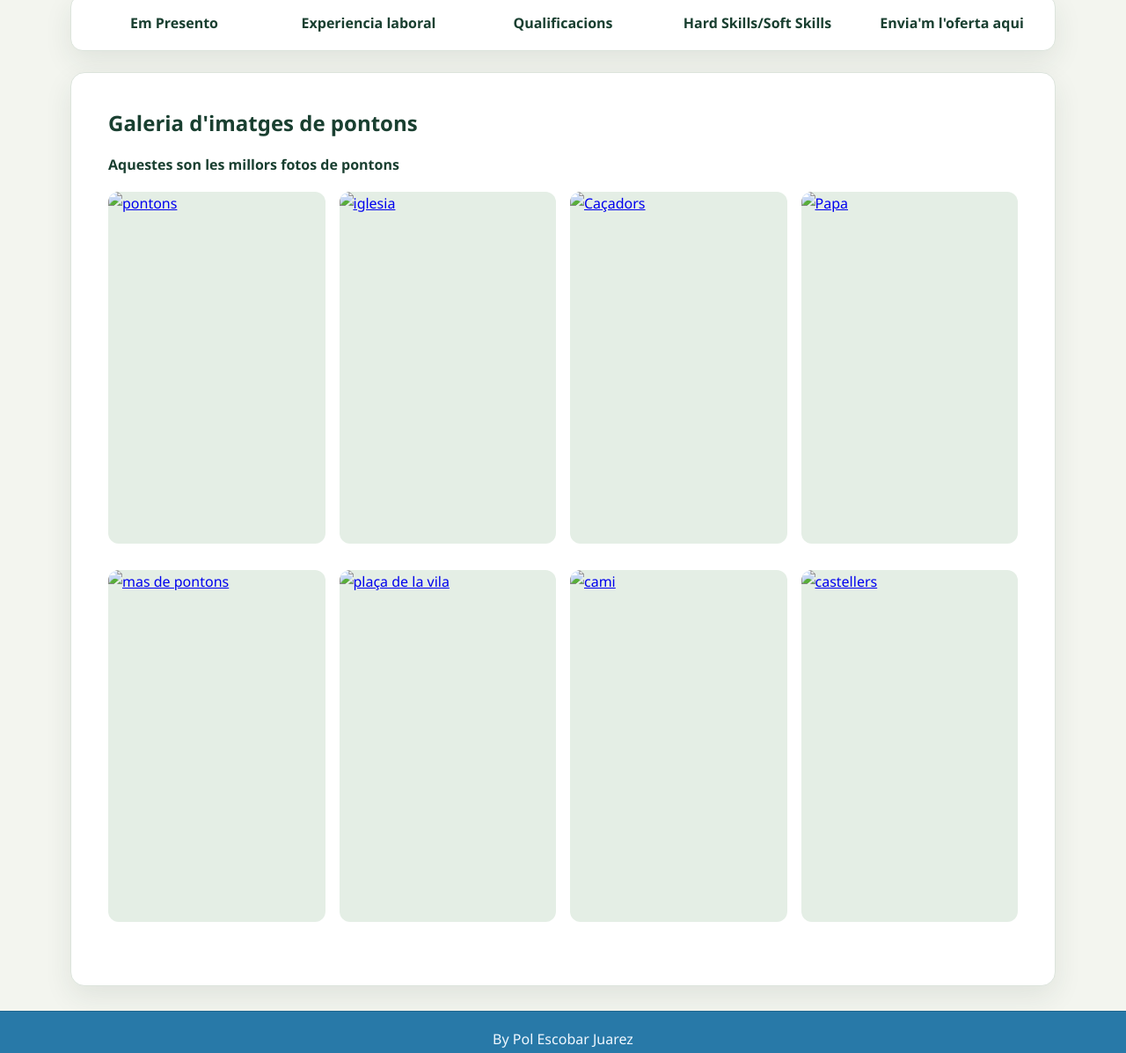
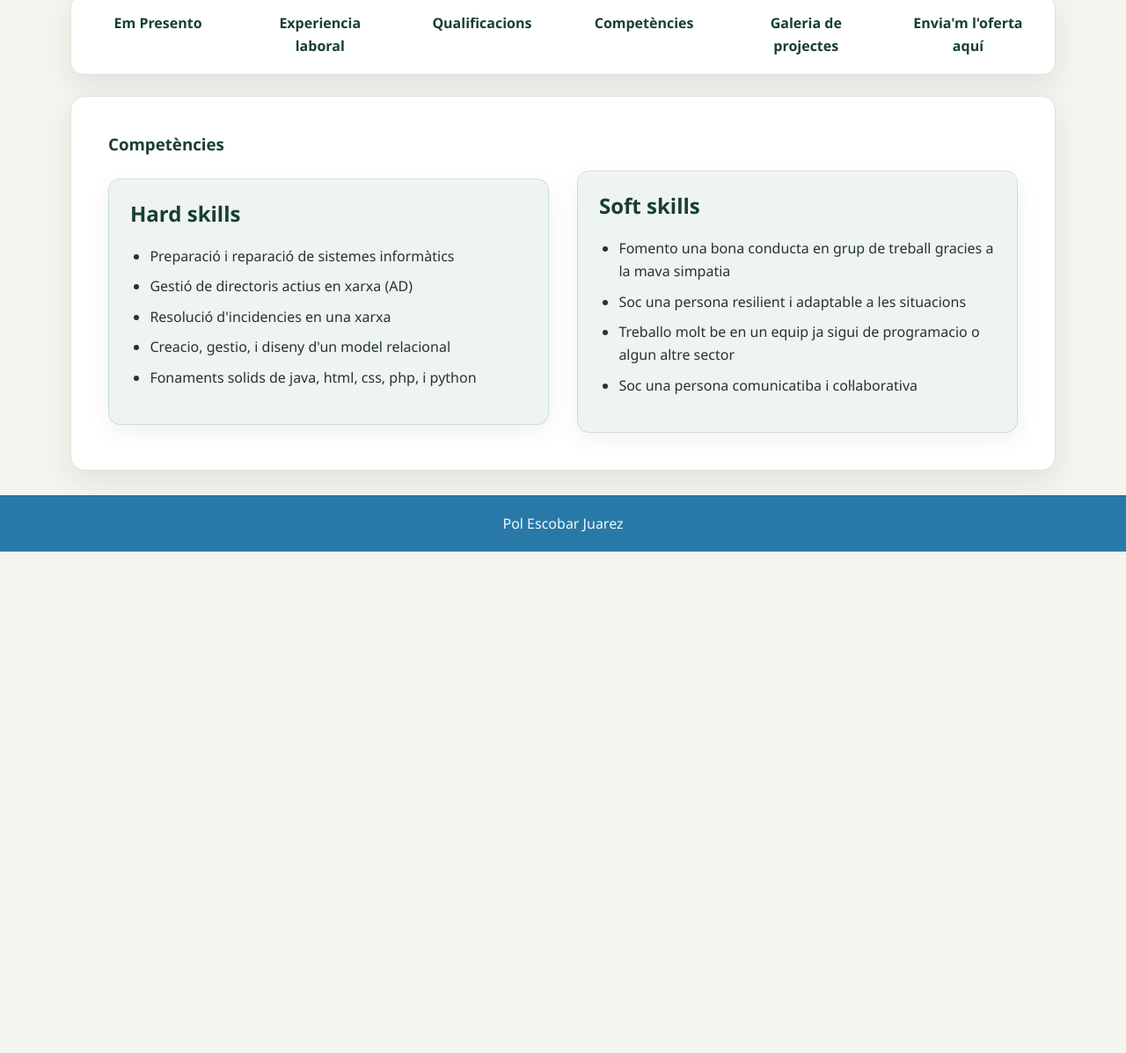
Before and after one commit to pescobar-bit/pescobar-bit.github.io, a plain HTML site: page habilitats.html in a window 1280 px wide. Shown: the part 206-1403 px from the top of the page at 88% size. After the commit the page ends 833 px from the top, so only its background shows below. Drawn offline with Linux system fonts and the light colour scheme.

Commit message:
Competencies

```diff
--- a/css/styles.css
+++ b/css/styles.css
@@ -51,7 +51,8 @@ body {
   display: block;
   width: 100px;
   height: 100px;
-  object-fit: contain;
+  aspect-ratio: 1;
+  object-fit: cover;
   border-radius: 50%;
 }
 
@@ -145,10 +146,24 @@ article h3 {
   margin-bottom: 0;
 }
 
-/* Permite que las columnas compartan el espacio disponible sin desbordarse. */
+/* Da a las columnas un efecto de cristal translúcido sin perder legibilidad. */
 .column {
   flex: 1 1 0;
   min-width: 0;
+  padding: 24px;
+  border: 1px solid rgb(36 92 67 / 15%);
+  border-radius: 14px;
+  background: rgb(228 238 229 / 62%);
+  box-shadow: 0 8px 24px rgb(34 57 42 / 7%), inset 0 1px rgb(255 255 255 / 80%);
+  -webkit-backdrop-filter: blur(12px);
+  backdrop-filter: blur(12px);
+  transition: background-color 180ms ease, box-shadow 180ms ease, transform 180ms ease;
+}
+
+.column:hover {
+  background: rgb(228 238 229 / 78%);
+  box-shadow: 0 12px 28px rgb(34 57 42 / 11%), inset 0 1px rgb(255 255 255 / 90%);
+  transform: translateY(-2px);
 }
 
 /* Ajusta las imágenes de las columnas y la imagen de Pontons al ancho disponible. */
@@ -241,6 +256,20 @@ nav li + li {
   overflow: hidden;
   border-radius: 12px;
   background: var(--green-light);
+}
+
+/* Separa el text del contingut visual de cada projecte. */
+.gallery-item-content {
+  padding: 18px;
+}
+
+.gallery-item-content h2 {
+  margin: 0 0 8px;
+  font-size: 1.15rem;
+}
+
+.gallery-item-content p {
+  margin: 0;
 }
 
 /* Mantiene la proporción de las imágenes de la galería y suaviza su ampliación. */
--- a/habilitats.html
+++ b/habilitats.html
@@ -1,88 +1,53 @@
 <!DOCTYPE html>
-<html lang="en">
+<html lang="ca">
 <head>
     <meta charset="UTF-8">
     <meta name="viewport" content="width=device-width, initial-scale=1.0">
     <link rel="stylesheet" href="css/styles.css">
     <script src="js/script.js" defer></script>
-    <title>CV - Pol Escobar Juarez</title>
+    <title>Competències - Pol Escobar Juarez</title>
 </head>
 <body>
     <div class="site-header-wrap">
-        <header class="site-title-header" aria-label="Capçalera de Pontons">
+        <header class="site-title-header" aria-label="Capçalera de Pol Escobar Juarez">
             <h2>Pol Escobar Juarez</h2>
         </header>
-        <header class="site-crest-header" aria-label="Escut de Pontons">
+        <header class="site-crest-header" aria-label="Fotografia de Pol">
             <img src="img/Pol.png" alt="Pol">
         </header>
     </div>
 
     <section>
         <nav id="site-navigation" aria-label="Navegació principal"></nav>
-  <article>
-    <h2>Galeria d'imatges de pontons</h2>
+    <article>
+      <h1>Competències</h1>
 
-    <h4>Aquestes son les millors fotos de pontons</h4>
-
-    <div class="gallery">
-
-        <div class="gallery-item">
-            <a target="_blank" href="fotos/">
-                <img src="fotos/pontons.webp" alt="pontons" width="600" height="400">
-            </a>
+      <div class="row flex">
+        <div class="column">
+          <h2>Hard skills</h2>
+          <ul>
+            <li>Preparació i reparació de sistemes informàtics</li>
+            <li>Gestió de directoris actius en xarxa (AD)</li>
+            <li>Resolució d'incidencies en una xarxa</li>
+            <li>Creacio, gestio, i diseny d'un model relacional</li>
+            <li>Fonaments solids de java, html, css, php, i python</li>
+        </ul>
         </div>
-
-        <div class="gallery-item">
-            <a target="_blank" href="fotos/iglesia.jpg">
-                <img src="fotos/iglesia.jpg" alt="iglesia" width="600" height="400" >
-            </a>
+        <div class="column">
+          <h2>Soft skills</h2>
+          <ul>
+            <li>Fomento una bona conducta en grup de treball gracies a la mava simpatia</li>
+            <li>Soc una persona resilient i adaptable a les situacions</li>
+            <li>Treballo molt be en un equip ja sigui de programacio o algun altre sector</li>
+            <li>Soc una persona comunicatiba i col·laborativa</li>
+          </ul>
         </div>
-
-        <div class="gallery-item">
-            <a target="_blank" href="fotos/caçadors.jpg">
-                <img src="fotos/caçadors.jpg" alt="Caçadors" width="600" height="400">
-            </a>
-        </div>
-
-        <div class="gallery-item">
-            <a target="_blank" href="fotos/papa.jpg">
-                <img src="fotos/papa.jpg" alt="Papa" width="600" height="400">
-            </a>
-        </div>
-
-    </div>
-    <div class="gallery">
-
-      <div class="gallery-item">
-          <a target="_blank" href="fotos/masp.webp">
-              <img src="fotos/masp.webp" alt="mas de pontons" width="600" height="400">
-          </a>
       </div>
-
-      <div class="gallery-item">
-          <a target="_blank" href="fotos/pvila.webp">
-              <img src="fotos/pvila.webp" alt="plaça de la vila" width="600" height="400" >
-          </a>
-      </div>
-
-      <div class="gallery-item">
-          <a target="_blank" href="fotos/cami.webp">
-              <img src="fotos/cami.webp" alt="cami" width="600" height="400">
-          </a>
-      </div>
-
-      <div class="gallery-item">
-          <a target="_blank" href="fotos/castellers.webp">
-              <img src="fotos/castellers.webp" alt="castellers" width="600" height="400">
-          </a>
-      </div>
-
-  </div>
-  </article>
+    </article>
 </section>
 
 <footer>
-  <p>By Pol Escobar Juarez</p>
+  <p>Pol Escobar Juarez</p>
 </footer>
 
 </body>
--- a/js/script.js
+++ b/js/script.js
@@ -8,8 +8,9 @@ const navigationItems = [
   { href: "index.html", label: "Em Presento" },
   { href: "experiencia.html", label: "Experiencia laboral" },
   { href: "qualificacions.html", label: "Qualificacions" },
-  { href: "habilitats.html", label: "Hard Skills/Soft Skills" },
-  { href: "contacte.html", label: "Envia'm l'oferta aqui" }
+  { href: "habilitats.html", label: "Competències" },
+  { href: "galeria.html", label: "Galeria de projectes" },
+  { href: "contacte.html", label: "Envia'm l'oferta aquí" }
 ];
 
 // 2) Localizamos el contenedor del nav en cada página.
```
Also changed, not shown: galeria.html (added, +59 -0 lines), index.html (+1 -1 lines), qualificacions.html (+11 -8 lines), img/programacio.jpg (added), img/xarxes.png (added).
